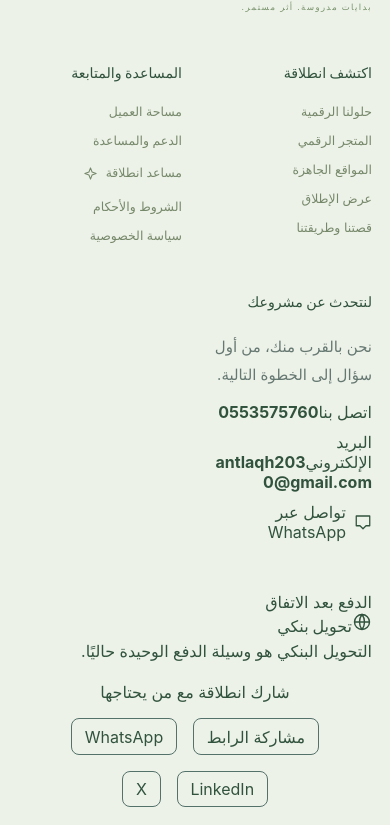
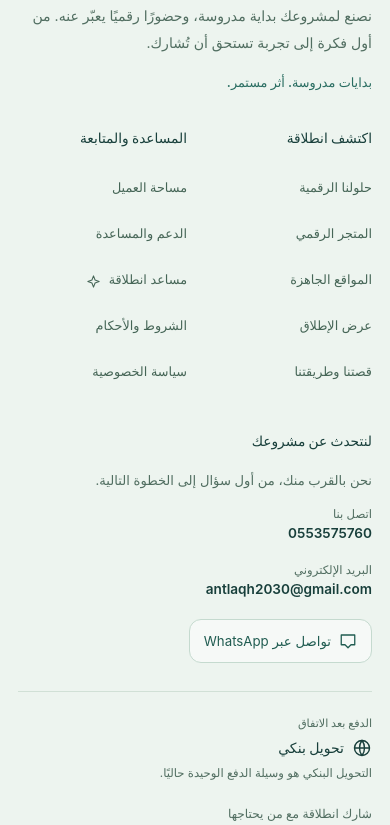
Before and after one commit to rfrfmnst-cell/antlaqh, a website: page public/index.html in a window 390 px wide. Shown: the part 924-1749 px from the top of the page. Drawn offline with Linux system fonts and the light colour scheme; no server answers.

Commit message:
Refine platform footer layout and responsive presentation

```diff
--- a/public/brand.css
+++ b/public/brand.css
@@ -2429,3 +2429,59 @@ img {
 @media(max-width:640px){.homepage-assistant{width:calc(100% - 28px);padding:18px;margin-top:16px}.home-ai-entry{flex-direction:column;align-items:stretch}.home-ai-entry textarea{width:100%}.home-ai-heading{align-items:flex-start}.home-ai-avatar{width:44px;height:44px}}
 
 .footer-contact{display:flex;flex-direction:column;align-items:flex-start;gap:10px;margin:12px 0 20px;overflow-wrap:anywhere}.footer-contact a{color:inherit;text-decoration:none}.floating-contact{position:fixed;bottom:24px;right:24px;left:auto;z-index:45;background:#155e50;color:white;display:flex;align-items:center;gap:10px;padding:14px 18px;border-radius:50px;text-decoration:none;box-shadow:0 6px 20px #155e5030;animation:contact-pulse 3s ease-in-out infinite}.floating-contact svg{width:24px;height:24px}.floating-contact:focus-visible{outline:3px solid #c9f9a0;outline-offset:4px}@keyframes contact-pulse{50%{box-shadow:0 0 0 9px #155e5014,0 6px 20px #155e5030}}@media(prefers-reduced-motion:reduce){.floating-contact{animation:none}}@media(max-width:640px){.floating-contact{right:14px;left:auto;bottom:18px;padding:13px}.floating-contact span{display:none}}
+
+/* Footer: clear RTL navigation and a dedicated project invitation. */
+.site-footer { background: #edf4ef; color: #183f3b; border-top: 1px solid #d6e4da; padding-top: 48px; }
+.site-footer .footer-cta { display: flex; align-items: center; justify-content: space-between; gap: 28px; padding: 32px 38px; margin-bottom: 48px; border-radius: 24px; background: linear-gradient(115deg, #205c51, #143f3c); color: #fff; box-shadow: 0 12px 32px #183f3b12; }
+.site-footer .footer-eyebrow { display: block; font-size: .76rem; font-weight: 600; }
+.site-footer .footer-cta .footer-eyebrow { color: #b9ddca; }
+.site-footer .footer-cta h2 { font-size: clamp(1.6rem, 3vw, 2.3rem); margin: 8px 0; line-height: 1.5; }
+.site-footer .footer-cta p { color: #d7e7df; margin: 0; font-size: .9rem; }
+.site-footer .footer-start { background: #e0efdf; color: #143f3c; flex-shrink: 0; border: 1px solid #e0efdf; }
+.site-footer .footer-top { display: grid; grid-template-columns: 1.35fr .85fr .95fr 1.1fr; gap: clamp(24px, 4vw, 58px); padding-bottom: 38px; text-align: start; }
+.site-footer .footer-top > * { min-width: 0; }
+.site-footer .footer-brand .brand-logo { width: 62px; height: 62px; }
+.site-footer .footer-brand .brand-name { font-size: 1.7rem; }
+.site-footer .footer-brand p { font-size: .88rem; line-height: 1.95; color: #516e61; margin: 18px 0 14px; max-width: 310px; }
+.site-footer .footer-signature { font-size: .8rem; letter-spacing: 0; color: #286c60; font-weight: 600; }
+.site-footer .footer-column h3 { font-size: .95rem; margin: 12px 0 16px; color: #183f3b; }
+.site-footer .footer-column nav { display: grid; gap: 2px; font-size: .86rem; color: #456556; }
+.site-footer .footer-column nav a, .site-footer .footer-column nav button { display: flex; align-items: center; gap: 8px; min-height: 44px; padding: 8px 0; text-align: start; width: fit-content; max-width: 100%; line-height: 1.5; }
+.site-footer .footer-column nav a:hover, .site-footer .footer-column nav button:hover { color: #143f3c; text-decoration: underline; text-underline-offset: 5px; }
+.site-footer .footer-reach > p { font-size: .82rem; line-height: 1.8; color: #516e61; margin: 0 0 14px; }
+.site-footer .footer-contact { display: grid; gap: 12px; margin: 0; }
+.site-footer .footer-contact > a { display: flex; flex-direction: column; align-items: flex-start; gap: 4px; min-height: 44px; max-width: 100%; overflow-wrap: anywhere; }
+.site-footer .footer-contact a span { font-size: .73rem; color: #516e61; }
+.site-footer .footer-contact a b { font-size: .85rem; font-weight: 600; }
+.site-footer .footer-contact .text-link { flex-direction: row; align-items: center; gap: 8px; padding: 10px 14px; border: 1px solid #c5dacf; border-radius: 12px; color: #205c51; background: #ffffff80; font-size: .83rem; width: fit-content; }
+.site-footer .footer-utility { display: flex; align-items: center; justify-content: space-between; gap: 30px; border-top: 1px solid #d1e0d6; padding: 24px 0; }
+.site-footer .footer-payment { flex-shrink: 0; }
+.site-footer .footer-payment .footer-eyebrow { color: #516e61; font-size: .7rem; }
+.site-footer .footer-payment > div { display: flex; align-items: center; gap: 8px; margin-top: 8px; font-size: .88rem; }
+.site-footer .footer-payment p { margin: 4px 0 0; font-size: .73rem; color: #516e61; }
+.site-footer .share-platform { display: flex; flex-wrap: wrap; align-items: center; justify-content: flex-end; gap: 8px; padding: 0; margin: 0; border: 0; background: none; }
+.site-footer .share-platform > span { flex-basis: 100%; text-align: end; color: #516e61; font-size: .76rem; margin-bottom: 3px; }
+.site-footer .share-platform a, .site-footer .share-platform button { display: inline-flex; align-items: center; justify-content: center; min-height: 44px; padding: 10px 15px; background: #ffffff80; border: 1px solid #c5dacf; border-radius: 10px; color: #205c51; font-size: .8rem; }
+.site-footer .share-platform a:hover, .site-footer .share-platform button:hover, .site-footer .footer-contact .text-link:hover { background: #dcebe1; }
+.site-footer .footer-bottom { display: flex; align-items: center; justify-content: space-between; border-top: 1px solid #d1e0d6; padding: 20px 0 88px; color: #516e61; font-size: .73rem; gap: 20px; }
+.site-footer .footer-bottom > a { display: inline-flex; align-items: center; gap: 8px; min-height: 44px; color: #205c51; }
+.site-footer a:focus-visible, .site-footer button:focus-visible { outline: 3px solid #286c60; outline-offset: 4px; border-radius: 6px; }
+@media (max-width: 1050px) {
+  .site-footer .footer-top { grid-template-columns: repeat(2, minmax(0, 1fr)); gap: 32px 48px; }
+}
+@media (max-width: 600px) {
+  .site-footer { padding-top: 24px; }
+  .site-footer .footer-cta { flex-direction: column; align-items: stretch; padding: 24px; gap: 20px; border-radius: 18px; margin-bottom: 30px; }
+  .site-footer .footer-cta p { font-size: .84rem; }
+  .site-footer .footer-start { justify-content: space-between; }
+  .site-footer .footer-top { grid-template-columns: repeat(2, minmax(0, 1fr)); gap: 24px 16px; padding-bottom: 28px; }
+  .site-footer .footer-brand, .site-footer .footer-reach { grid-column: 1 / -1; }
+  .site-footer .footer-brand { text-align: start; }
+  .site-footer .footer-brand p { max-width: 100%; }
+  .site-footer .footer-column h3 { font-size: .86rem; }
+  .site-footer .footer-column nav { font-size: .8rem; }
+  .site-footer .footer-utility { align-items: stretch; flex-direction: column; gap: 22px; }
+  .site-footer .share-platform { justify-content: flex-start; }
+  .site-footer .share-platform > span { text-align: start; }
+  .site-footer .footer-bottom { flex-direction: column; align-items: flex-start; gap: 8px; padding-bottom: 96px; line-height: 1.8; }
+}
```
